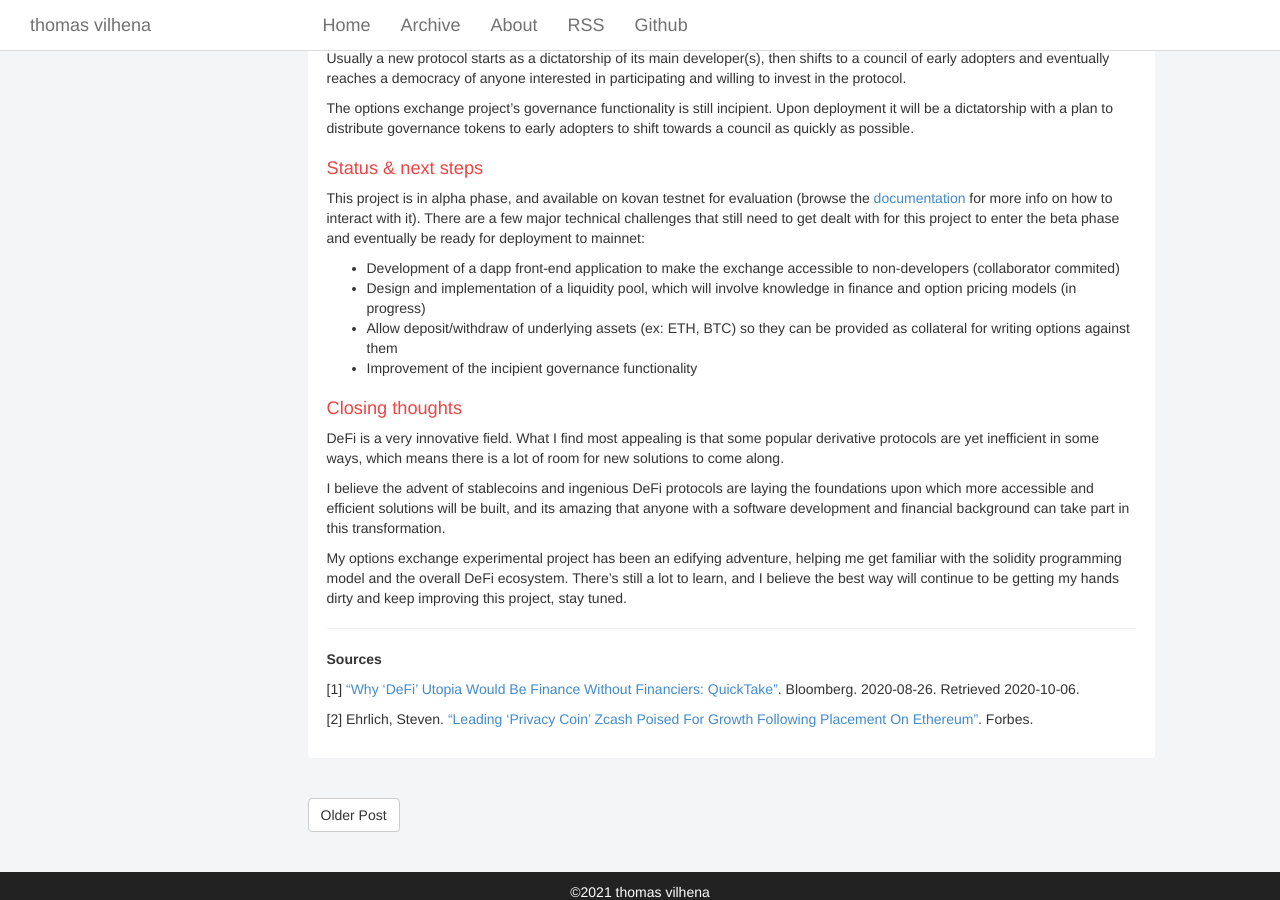
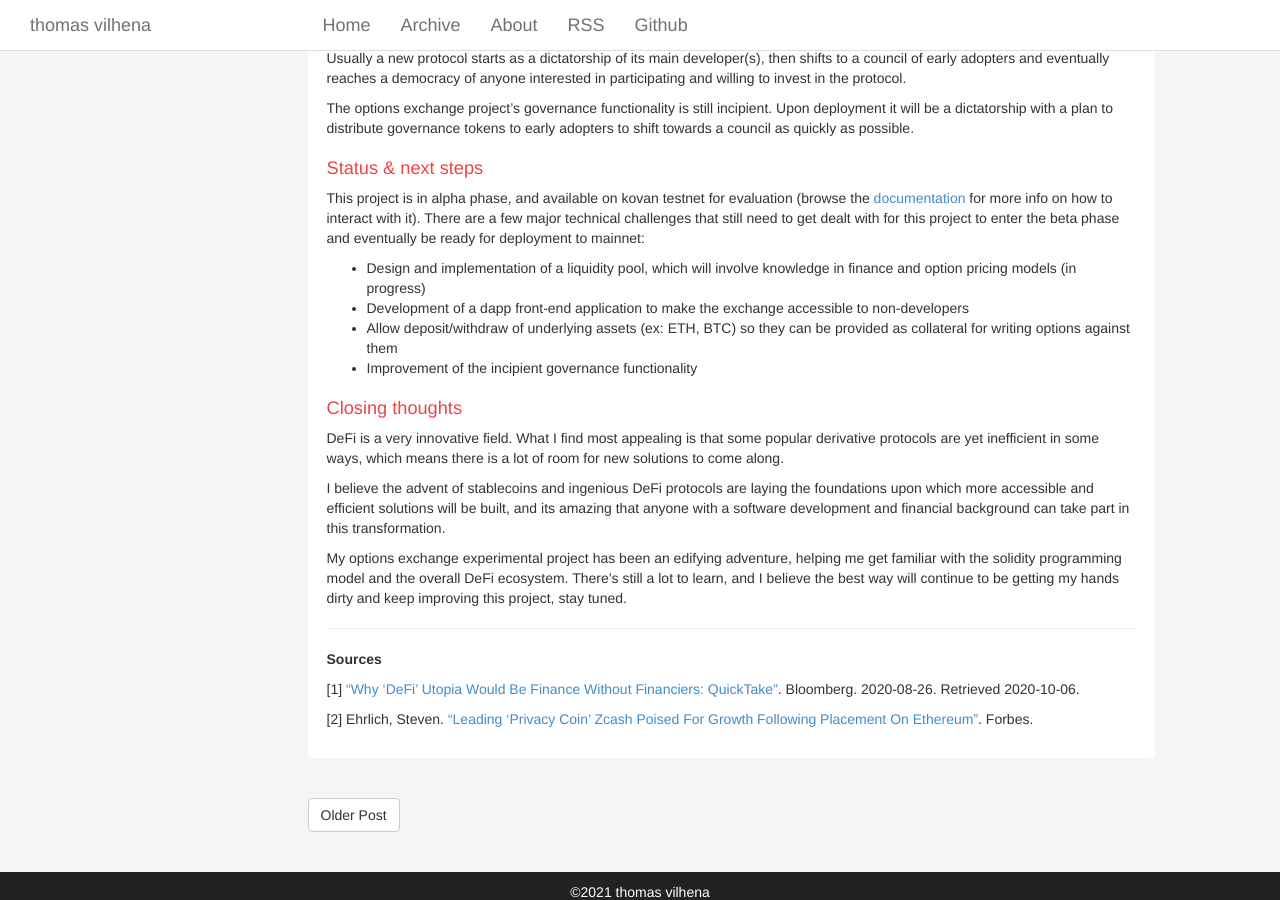
Before and after one commit to TCGV/blog, a Jekyll site: the page built from _posts/2021-02-18-building-a-decentralized-options-exchange.md, in a window 1280 px wide and 900 px high, scrolled down 4349 px. Built offline with Jekyll 4.4.1, drawn with Linux system fonts in a browser that asks for light colours.

Commit message:
Update 2021-02-18-building-a-decentralized-options-exchange.md

```diff
--- a/_posts/2021-02-18-building-a-decentralized-options-exchange.md
+++ b/_posts/2021-02-18-building-a-decentralized-options-exchange.md
@@ -149,8 +149,8 @@ Status & next steps
 
 This project is in alpha phase, and available on kovan testnet for evaluation (browse the [documentation](https://github.com/TCGV/DeFiOptions) for more info on how to interact with it). There are a few major technical challenges that still need to get dealt with for this project to enter the beta phase and eventually be ready for deployment to mainnet:
 
-* Development of a dapp front-end application to make the exchange accessible to non-developers (collaborator commited)
 * Design and implementation of a liquidity pool, which will involve knowledge in finance and option pricing models (in progress)
+* Development of a dapp front-end application to make the exchange accessible to non-developers
 * Allow deposit/withdraw of underlying assets (ex: ETH, BTC) so they can be provided as collateral for writing options against them
 * Improvement of the incipient governance functionality
 
```
